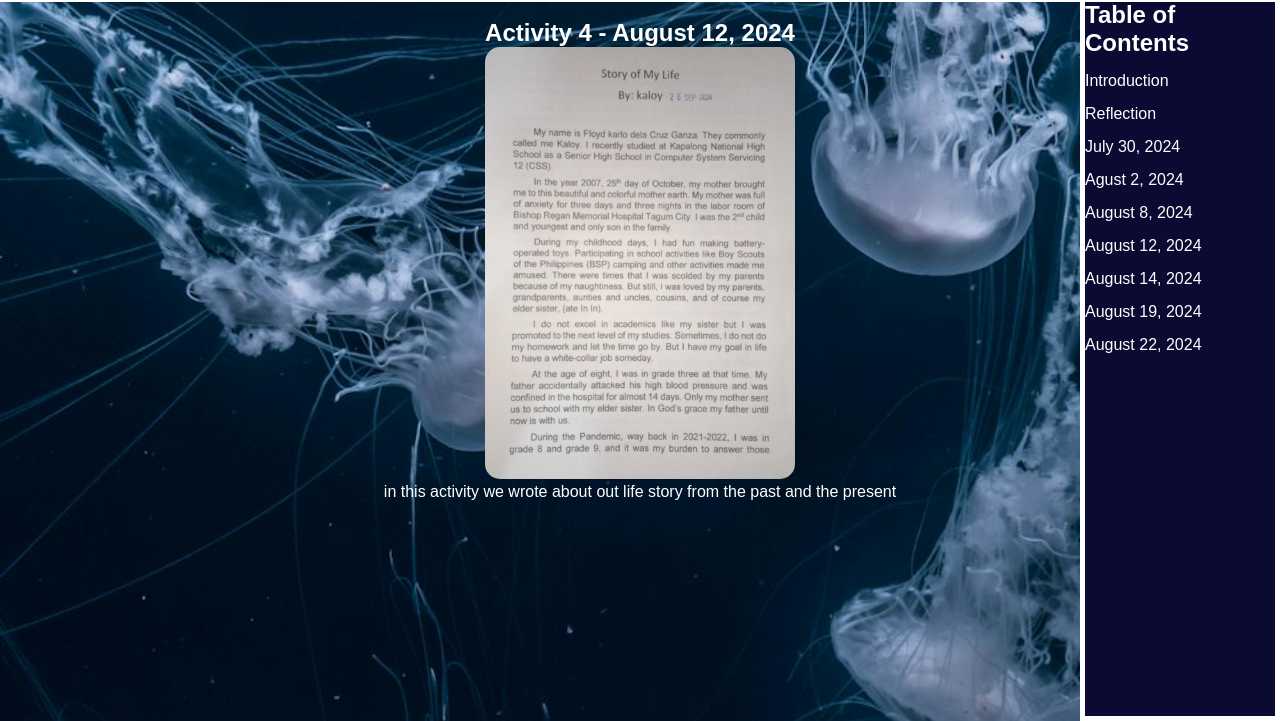
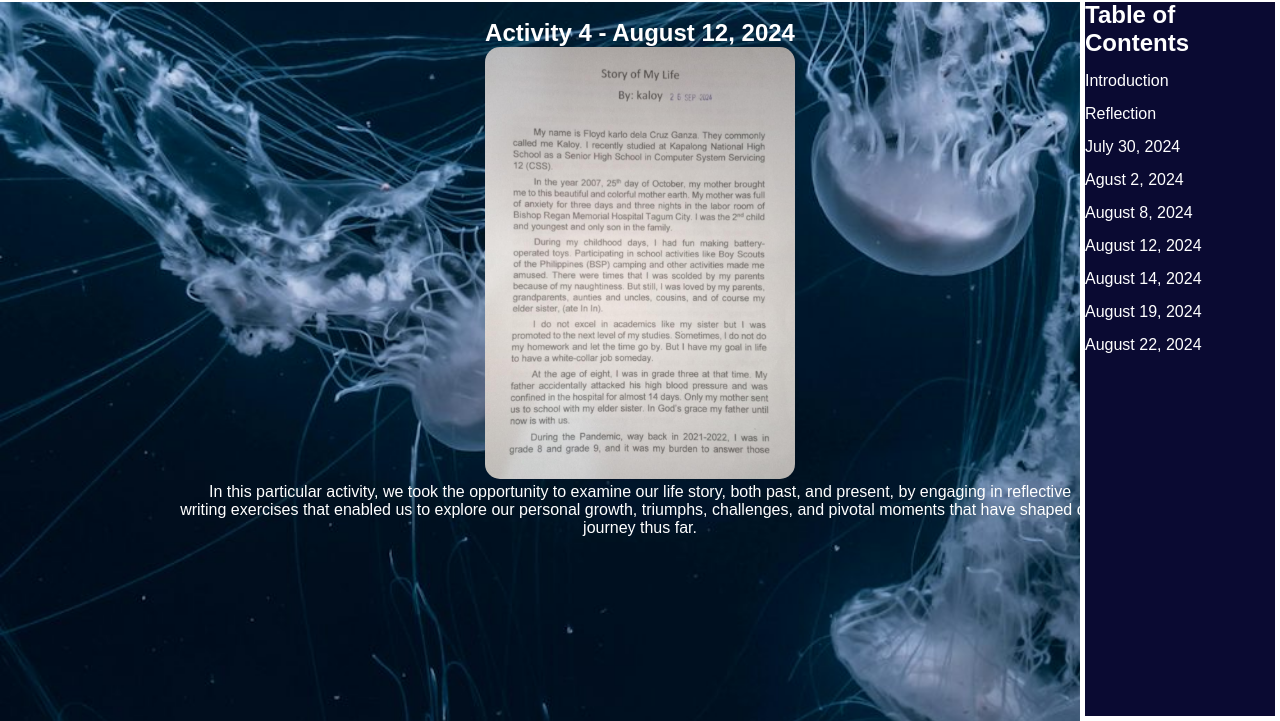
Before and after one commit to BocchiTheDeveloper/client-2, a plain HTML site: page activity-4.html in a window 1280 px wide. Shown: the part 79-800 px from the top of the page. Drawn offline with Linux system fonts and the light colour scheme.

Commit message:
Update activity-4.html

```diff
--- a/activity-4.html
+++ b/activity-4.html
@@ -35,7 +35,13 @@
         <br>
        <h1>Activity 4 - August 12, 2024</h1>
        <img src="images/story-of-my-life.jpg" id="activity-4">
-       <p>in this activity we wrote about out life story from the past and the present</p>
+       <p>
+        In this particular activity, we took the opportunity to examine our life story, both past, and present, by engaging in reflective
+        <br>
+        writing exercises that enabled us to explore our personal growth, triumphs, challenges, and pivotal moments that have shaped our
+        <br>
+        journey thus far.
+       </p>
     </main>
 </body>
 </html>
```
